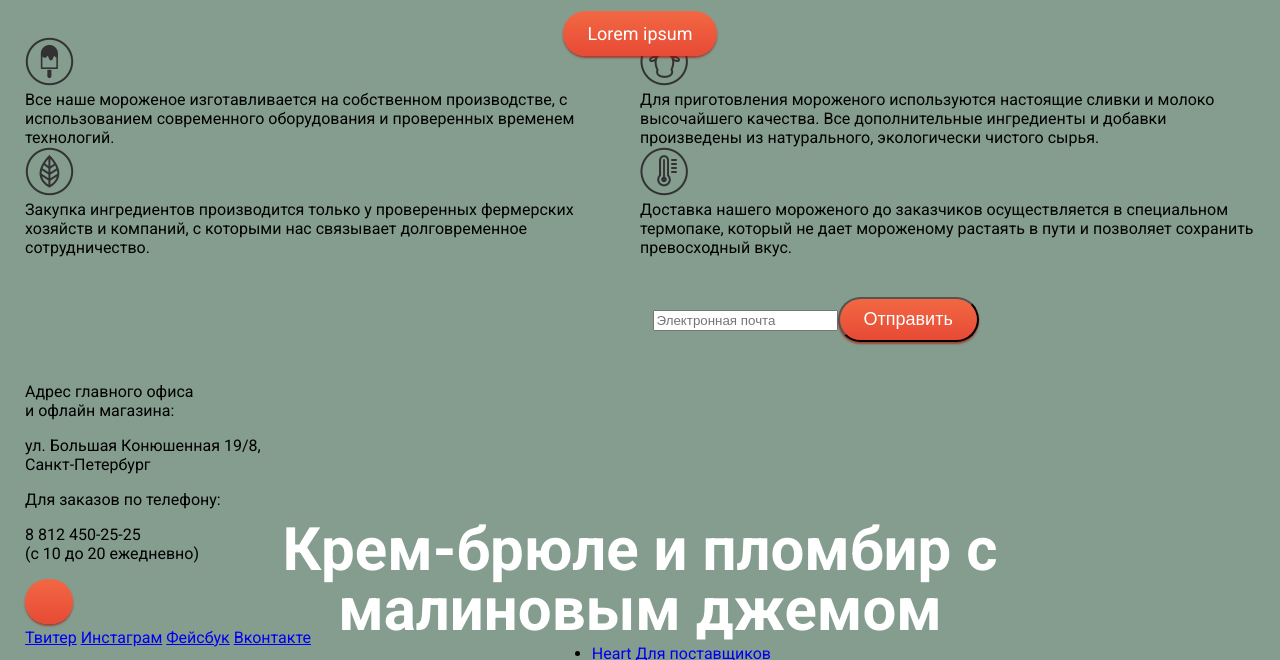
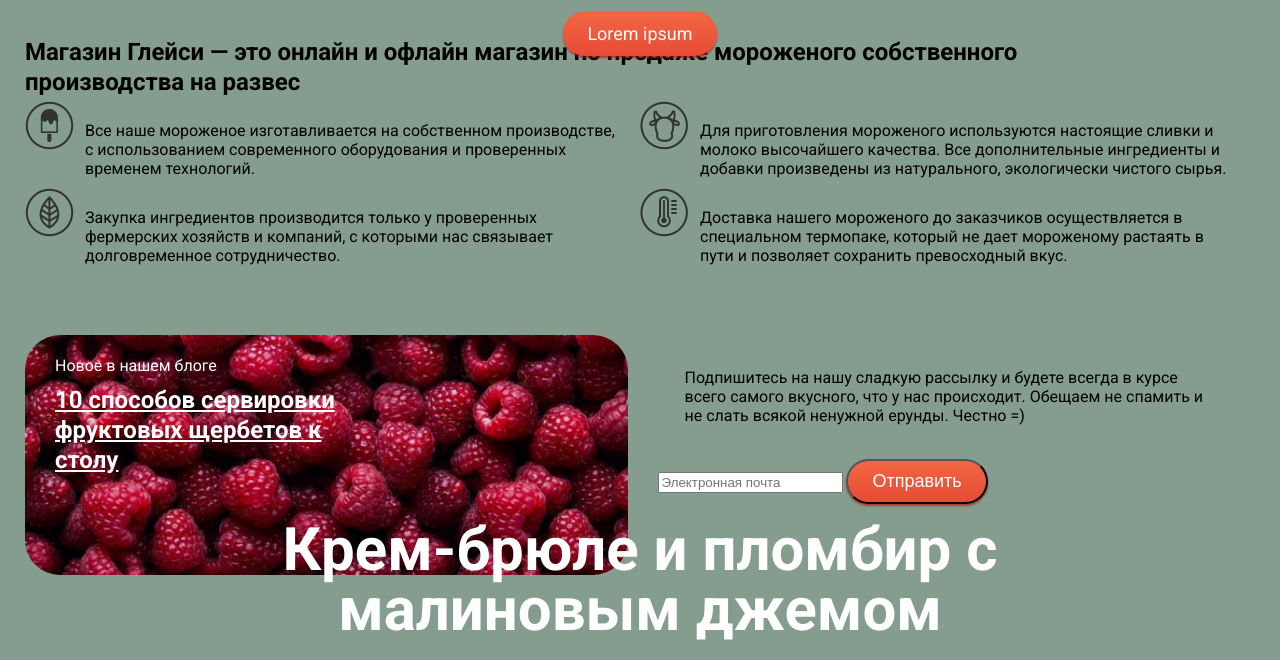
Before and after one commit to Amugbl4/HtmlAcademyGllacy, a plain HTML site: page index.html in a window 1280 px wide. Shown: the part 1230-1890 px from the top of the page. Drawn offline with Linux system fonts and the light colour scheme.

Commit message:
continue to work

```diff
--- a/css/style.css
+++ b/css/style.css
@@ -52,6 +52,7 @@ body {
     display: flex;
     width: 560px;
     margin-top: 20px;
+    z-index: 2;
 }
 
 .main-navigation ul {
@@ -92,6 +93,7 @@ body {
     margin-left: auto;
     margin-top: 20px;
     width: 265px;
+    z-index: 2;
 }
 
 .user-block ul {
@@ -176,6 +178,7 @@ body {
     width: 175px;
     padding: 0;
     text-align: right;
+    z-index: 2;
 }
 
 .work-info__time {
@@ -241,9 +244,6 @@ body {
 
 .info-cards {
     display: flex;
-    padding: 0;
-    margin: 0;
-    font-size: 0;
     margin-bottom: 40px;
 }
 
@@ -359,15 +359,83 @@ body {
 }
 
 .advantage-item {
+    position: relative;
     flex: 0 0 50%;
+}
+
+.info-advantages__title {
+    margin: 0;
+    padding: 0;
+    font-size: 24px;
+    line-height: 30px;
+    padding-right: 125px;
+    margin-bottom: 24px;
+}
+
+.advantage-item__img {
+    position: absolute;
+    top: -20px;
+}
+
+.advantage-item__text {
+    padding-left: 60px;
+    padding-right: 25px;
+    margin-bottom: 30px;
 }
 
 .card-blog {
     padding: 20px 30px;
 }
 
-.info-cards__left .card-blog {
-    background: url("/img/")
+.card-blog {
+    background: url("/img/Малиновый\ фон.jpg") no-repeat;
+    background-size: cover;
+    border-radius: 35px;
+}
+
+.card-blog__title {
+    margin: 0;
+    padding: 0;
+    padding-bottom: 8px;
+    font-size: 16px;
+    line-height: 22px;
+    color: #fff;
+}
+
+.card-blog__link {
+    display: inline-block;
+    font-size: 24px;
+    line-height: 30px;
+    font-weight: bold;
+    color: #fff;
+    padding-right: 256px;
+    padding-bottom: 80px;
+}
+
+.card-subscription {
+    padding: 5px;
+}
+
+.card-subscription__title {
+    margin: 0;
+    padding: 0 27px;
+    padding-top: 28px;
+    padding-bottom: 34px;
+}
+
+.map {
+    position: relative;
+    width: 100%;
+    height: 430px;
+}
+
+.map-info {
+    position: absolute;
+    top: 63px;
+    right: 52px;
+    background-color: #fff;
+    border-radius: 15px;
+    padding: 30px 25px;
 }
 
 .main-footer .container {
--- a/index.html
+++ b/index.html
@@ -124,7 +124,8 @@
             </div>
         </section>
         <div class="info-advantages">
-            <div class="info-advantages__title"></div>
+            <h3 class="info-advantages__title">Магазин Глейси — это онлайн и офлайн магазин по продаже
+                мороженого собственного производства на развес</h3>
             <div class="info-advantages__list">
                 <div class="advantage-item">
                     <div class="advantage-item__img">
@@ -167,12 +168,15 @@
                 </div>
             </div>
             <div class="info-cards__right">
-                <div class="card-subscription">
-                    <p>Подпишитесь на нашу сладкую рассылку и будете всегда в курсе всего самого вкусного, что у нас
-                        происходит. Обещаем не спамить и не слать всякой
-                        ненужной ерунды. Честно =) </p>
-                    <input type="text" name="email" id="email_field" placeholder="Электронная почта">
-                    <button class="btn" type="submit">Отправить</button>
+                <div class="card-subscription__pattern">
+                    <div class="card-subscription">
+                        <p class="card-subscription__title">Подпишитесь на нашу сладкую рассылку и будете всегда в курсе всего самого вкусного, что у
+                            нас
+                            происходит. Обещаем не спамить и не слать всякой
+                            ненужной ерунды. Честно =) </p>
+                        <input type="text" name="email" id="email_field" placeholder="Электронная почта">
+                        <button class="btn" type="submit">Отправить</button>
+                    </div>
                 </div>
             </div>
         </div>
@@ -187,7 +191,7 @@
                 <p class="map-info__tel">8 812 450-25-25 <br>
                     (с 10 до 20 ежедневно)
                 </p>
-                <a class="btn" href="#"></a>
+                <a class="btn" href="#">Форма обратной связи</a>
             </div>
         </div>
     </main>
```
